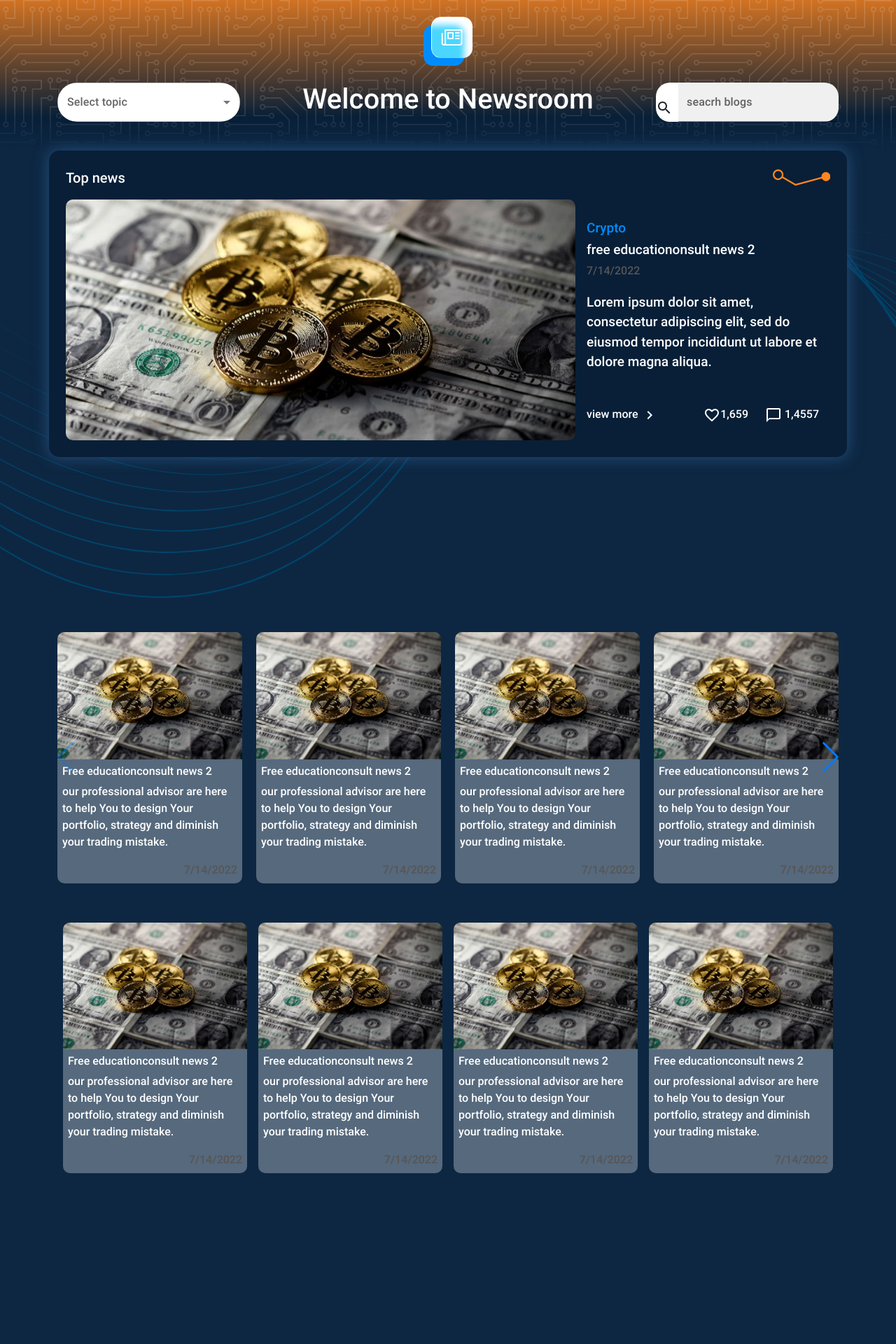
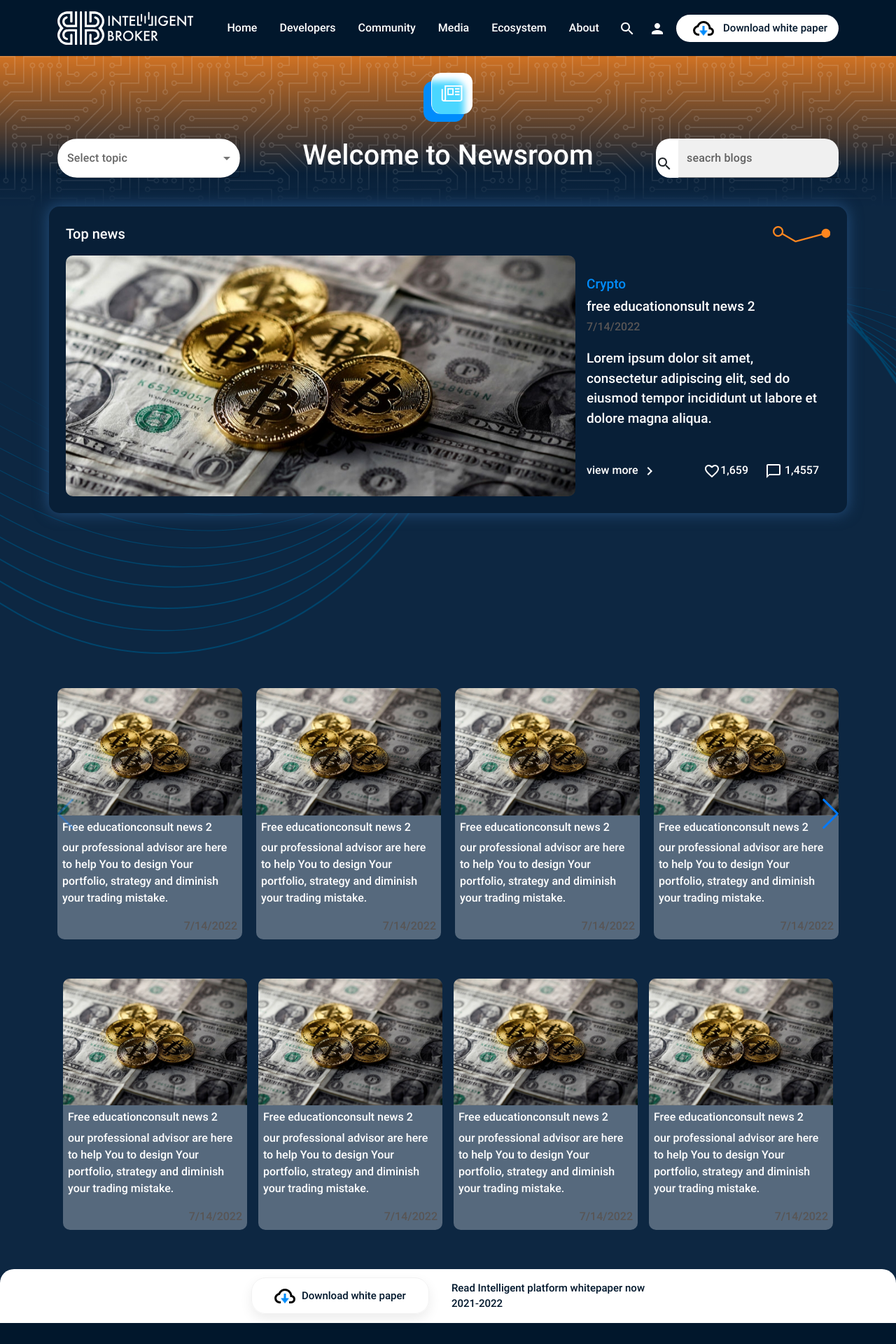
Before and after one commit to abbasEbadian/canada, a React (Vite) app: page /#/Blog in a window 1280 px wide. Shown: the top 1920 px of the page at 70% size. Before the commit the page ends 1732 px from the top, so only its background shows below. Built offline with nearby package versions, Linux system fonts and the light colour scheme.

Commit message:
blog header footer

```diff
--- a/src/pages/Blog.jsx
+++ b/src/pages/Blog.jsx
@@ -17,6 +17,8 @@ import topnews from '../img/blog/fgd.jpg'
 import ChevronRightIcon from '@mui/icons-material/ChevronRight';
 import FavoriteBorderIcon from '@mui/icons-material/FavoriteBorder';
 import ChatBubbleOutlineIcon from '@mui/icons-material/ChatBubbleOutline';
+import Header from '../components/Header';
+import Footer from '../components/Footer';
 
 
 
@@ -110,6 +112,7 @@ function Blog() {
   };
   return (
     <>
+    <Header/>
       <section className='content-head-blog'>
         <div className="container">
           <div className="row justify-content-between">
@@ -266,6 +269,7 @@ function Blog() {
           </div>
         </div>
       </section>
+      <Footer/>
     </>
   )
 }
```
